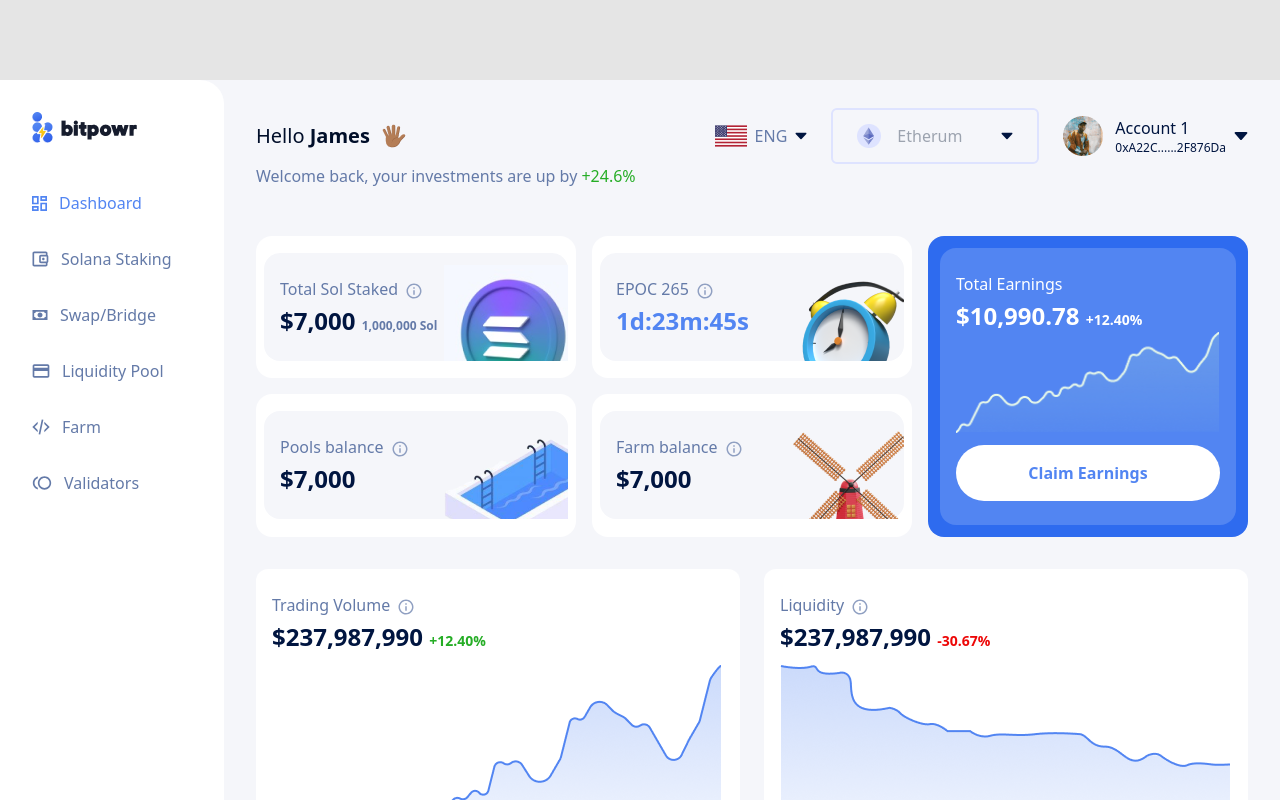
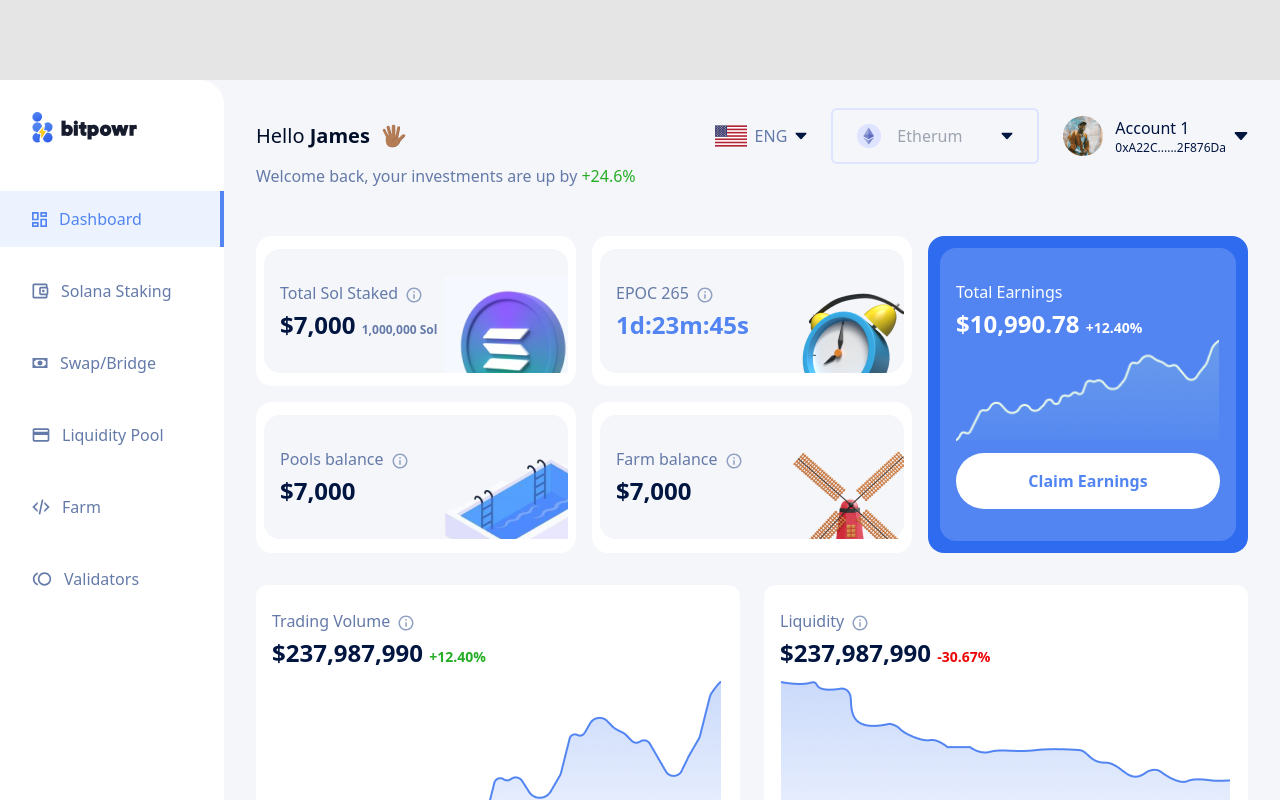
Before and after one commit to Phosah/bitpowr, a Vue app: page / in a window 1280 px wide. Shown: the top 800 px of the page. Built offline with nearby package versions, Linux system fonts and the light colour scheme.

Commit message:
Update to dashboard

```diff
--- a/src/components/DashboardInfoGrid.vue
+++ b/src/components/DashboardInfoGrid.vue
@@ -1,7 +1,7 @@
 <template>
     <div class="grid grid-rows-2 grid-cols-3 grid-flow-col gap-4">
         <div class="flex items-center bg-white rounded-2xl">
-            <div class="w-full relative m-2 py-6 pl-4 bg-brand-blue-6 rounded-2xl">
+            <div class="w-full relative mx-2 py-8 pl-4 bg-brand-blue-6 rounded-2xl">
                 <div>
                     <div class="flex items-center space-x-2">
                         <p class="mb-1">Total Sol Staked</p>
@@ -18,7 +18,7 @@
             </div>
         </div>
         <div class="flex items-center bg-white rounded-2xl">
-            <div class="w-full relative m-2 py-6 pl-4 bg-brand-blue-6 rounded-2xl">
+            <div class="w-full relative mx-2 py-8 pl-4 bg-brand-blue-6 rounded-2xl">
                 <div>
                     <div class="flex items-center space-x-2">
                         <p class="mb-1">Pools balance</p>
@@ -32,7 +32,7 @@
             </div>
         </div>
         <div class="flex items-center bg-white rounded-2xl">
-            <div class="w-full relative m-2 py-6 pl-4 bg-brand-blue-6 rounded-2xl">
+            <div class="w-full relative mx-2 py-8 pl-4 bg-brand-blue-6 rounded-2xl">
                 <div>
                     <div class="flex items-center space-x-2">
                         <p class="mb-1">EPOC 265</p>
@@ -46,7 +46,7 @@
             </div>
         </div>
         <div class="flex items-center bg-white rounded-2xl">
-            <div class="w-full relative m-2 py-6 pl-4 bg-brand-blue-6 rounded-2xl">
+            <div class="w-full relative mx-2 py-8 pl-4 bg-brand-blue-6 rounded-2xl">
                 <div>
                     <div class="flex items-center space-x-2">
                         <p class="mb-1">Farm balance</p>
@@ -60,7 +60,7 @@
             </div>
         </div>
         <div class="row-span-2 bg-brand-blue-4 rounded-2xl">
-            <div class="relative m-3 py-6 px-4 bg-brand-blue-1 rounded-2xl text-white">
+            <div class="relative m-3 py-8 px-4 bg-brand-blue-1 rounded-2xl text-white">
                 <p class="mb-1">Total Earnings</p>
                 <h3 class="font-bold text-2xl">
                     $10,990.78
--- a/src/components/Sidebar.vue
+++ b/src/components/Sidebar.vue
@@ -1,30 +1,32 @@
 <template>
-    <div class="w-56 px-8 py-8 bg-white rounded-tr-3xl">
-        <div class="mb-12">
+    <div class="w-56 py-8 bg-white rounded-tr-3xl">
+        <div class="mb-12 px-8">
             <img src="../assets/bitpowr-logo.png" alt="Bitpowr logo" />
         </div>
         <div class="text-brand-blue-2">
-            <div class="flex items-center space-x-3 mb-8">
+            <div
+                class="flex items-center space-x-3 mb-4 px-8 py-4 bg-brand-blue-1 bg-opacity-10 border-r-4 border-brand-blue-1"
+            >
                 <img src="../assets/dashboard-icon.svg" alt="Dashboard icon" />
                 <p class="text-brand-blue-1">Dashboard</p>
             </div>
-            <div class="flex items-center space-x-3 mb-8">
+            <div class="flex items-center space-x-3 mb-4 px-8 py-4">
                 <img src="../assets/solana-staking-icon.svg" alt="Solana staking icon" />
                 <p>Solana Staking</p>
             </div>
-            <div class="flex items-center space-x-3 mb-8">
+            <div class="flex items-center space-x-3 mb-4 px-8 py-4">
                 <img src="../assets/swap-bridge-icon.svg" alt="Swap and bridge icon" />
                 <p>Swap/Bridge</p>
             </div>
-            <div class="flex items-center space-x-3 mb-8">
+            <div class="flex items-center space-x-3 mb-4 px-8 py-4">
                 <img src="../assets/liquidity-pool-icon.svg" alt="Liquidity pool icon" />
                 <p>Liquidity Pool</p>
             </div>
-            <div class="flex items-center space-x-3 mb-8">
+            <div class="flex items-center space-x-3 mb-4 px-8 py-4">
                 <img src="../assets/farm-icon.svg" alt="Farm icon" />
                 <p>Farm</p>
             </div>
-            <div class="flex items-center space-x-3 mb-8">
+            <div class="flex items-center space-x-3 mb-4 px-8 py-4">
                 <img src="../assets/validators-icon.svg" alt="Validators icon" />
                 <p>Validators</p>
             </div>
```
